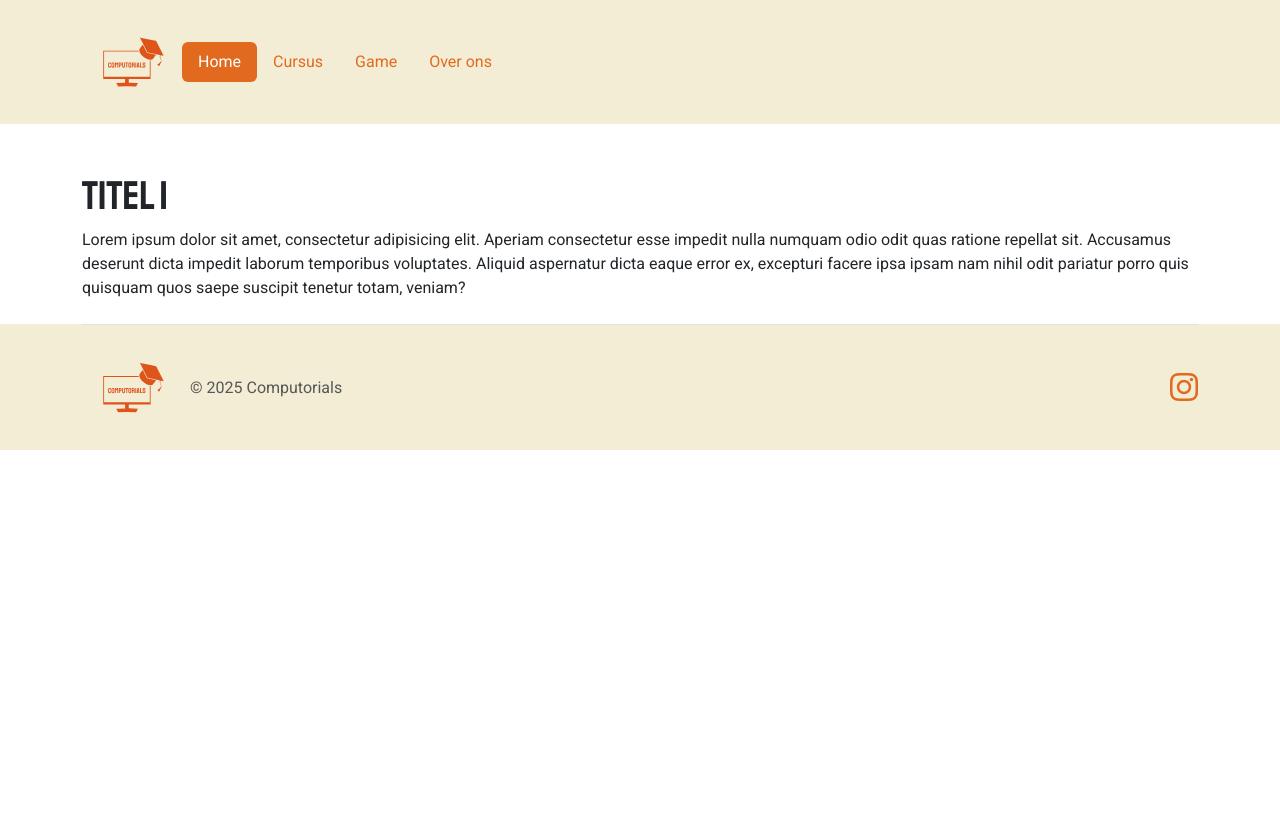
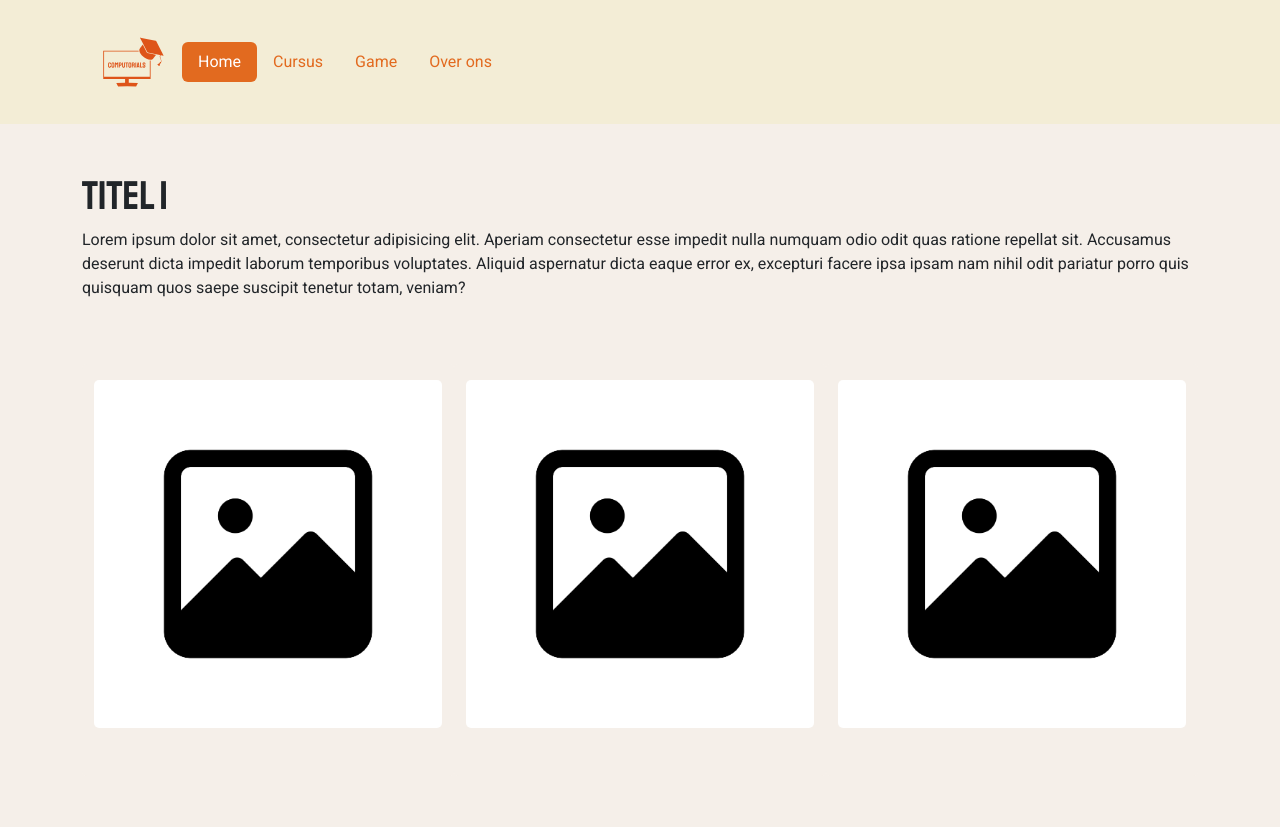
Before and after one commit to Andreas-Schellekens/Computorials, a plain HTML site: page index.html in a window 1280 px wide. Shown: the top 827 px of the page. Before the commit the page ends 800 px from the top, so only its background shows below. Drawn offline with nearby package versions, Linux system fonts and the light colour scheme.

Commit message:
index aanpassingen

```diff
--- a/Css/index.css
+++ b/Css/index.css
@@ -0,0 +1,30 @@
+.main-img {
+    width: 100%;
+    height: auto;
+    max-width: 500px;
+    border-radius: 5px;
+}
+
+section {
+    padding: 2rem;
+    background-color: rgba(31, 151, 226, 0.5);
+    border-radius: 5px;
+    transition: 0.5s;
+}
+
+section:hover {
+  background-color: #1f97e2;;
+}
+
+.cards section {
+    max-width: 500px;
+}
+
+@media screen and (min-width: 992px) {
+    section {padding: 1rem;
+        background-color: #f5efe9}
+
+    figcaption {display: none}
+
+
+}
--- a/Css/main.css
+++ b/Css/main.css
@@ -8,6 +8,7 @@
 
 body {
     font-family: "Roboto", sans-serif;
+    background-color: #f5efe9;
 }
 
 h1, h2, h3, h4 {
@@ -39,4 +40,5 @@ h1, h2, h3, h4 {
 
 .full-footer {
     background-color: #f3edd6;
+
 }
--- a/index.html
+++ b/index.html
@@ -8,6 +8,7 @@
     <link href="https://cdn.jsdelivr.net/npm/bootstrap@5.3.3/dist/css/bootstrap.min.css" rel="stylesheet"
           integrity="sha384-QWTKZyjpPEjISv5WaRU9OFeRpok6YctnYmDr5pNlyT2bRjXh0JMhjY6hW+ALEwIH" crossorigin="anonymous">
     <link rel="stylesheet" href="Css/main.css">
+    <link rel="stylesheet" href="Css/index.css">
     <title>Welkom bij Computorials!</title>
 </head>
 <body>
@@ -37,12 +38,54 @@
         odit quas ratione repellat sit. Accusamus deserunt dicta impedit laborum temporibus voluptates. Aliquid
         aspernatur dicta eaque error ex, excepturi facere ipsa ipsam nam nihil odit pariatur porro quis quisquam quos
         saepe suscipit tenetur totam, veniam?</p>
+
+
+    <div class="container">
+        <div class="row cards">
+            <section class="justify-content-center d-flex my-5 col-12 col-lg-4">
+                <figure>
+                    <a href="#!">
+                        <img class="main-img" src="Assets/placeholder.jpeg" alt="placeholder">
+                    </a>
+                    <figcaption class="mt-3 text-center">Lorem ipsum dolor sit amet, consectetur adipisicing elit.
+                        Corporis, quasi!
+                    </figcaption>
+                    <p></p>
+                </figure>
+            </section>
+
+            <section class="justify-content-center d-flex my-5 col-12 col-lg-4">
+                <figure>
+                    <a href="#!">
+                        <img class="main-img" src="Assets/placeholder.jpeg" alt="placeholder">
+                    </a>
+                    <figcaption class="mt-3 text-center">Lorem ipsum dolor sit amet, consectetur adipisicing elit.
+                        Delectus, sed.
+                    </figcaption>
+                    <p></p>
+                </figure>
+            </section>
+
+            <section class="justify-content-center d-flex my-5 col-12 col-lg-4">
+                <figure>
+                    <a href="#!">
+                        <img class="main-img" src="Assets/placeholder.jpeg" alt="placeholder">
+                    </a>
+                    <figcaption class="mt-3 text-center">Lorem ipsum dolor sit amet, consectetur adipisicing elit.
+                        Minima, officia.
+                    </figcaption>
+                    <p></p>
+                </figure>
+            </section>
+        </div>
+    </div>
+
+
 </main>
-
 
 <div class="full-footer">
     <div class="container">
-        <footer class="d-flex flex-wrap justify-content-between align-items-center py-3 my-4 border-top">
+        <footer class="d-flex flex-wrap justify-content-between align-items-center py-3 mt-4">
             <div class="col-md-4 d-flex align-items-center">
                 <a href="/" class="mb-3 me-2 mb-md-0 text-body-secondary text-decoration-none lh-1">
                     <img src="Assets/logo.svg" alt="Computorials" width="100px">
```
Also changed, not shown: about.html (+1 -1 lines), cursus.html (+1 -1 lines), game.html (+1 -6 lines), Assets/placeholder.jpeg (added).
